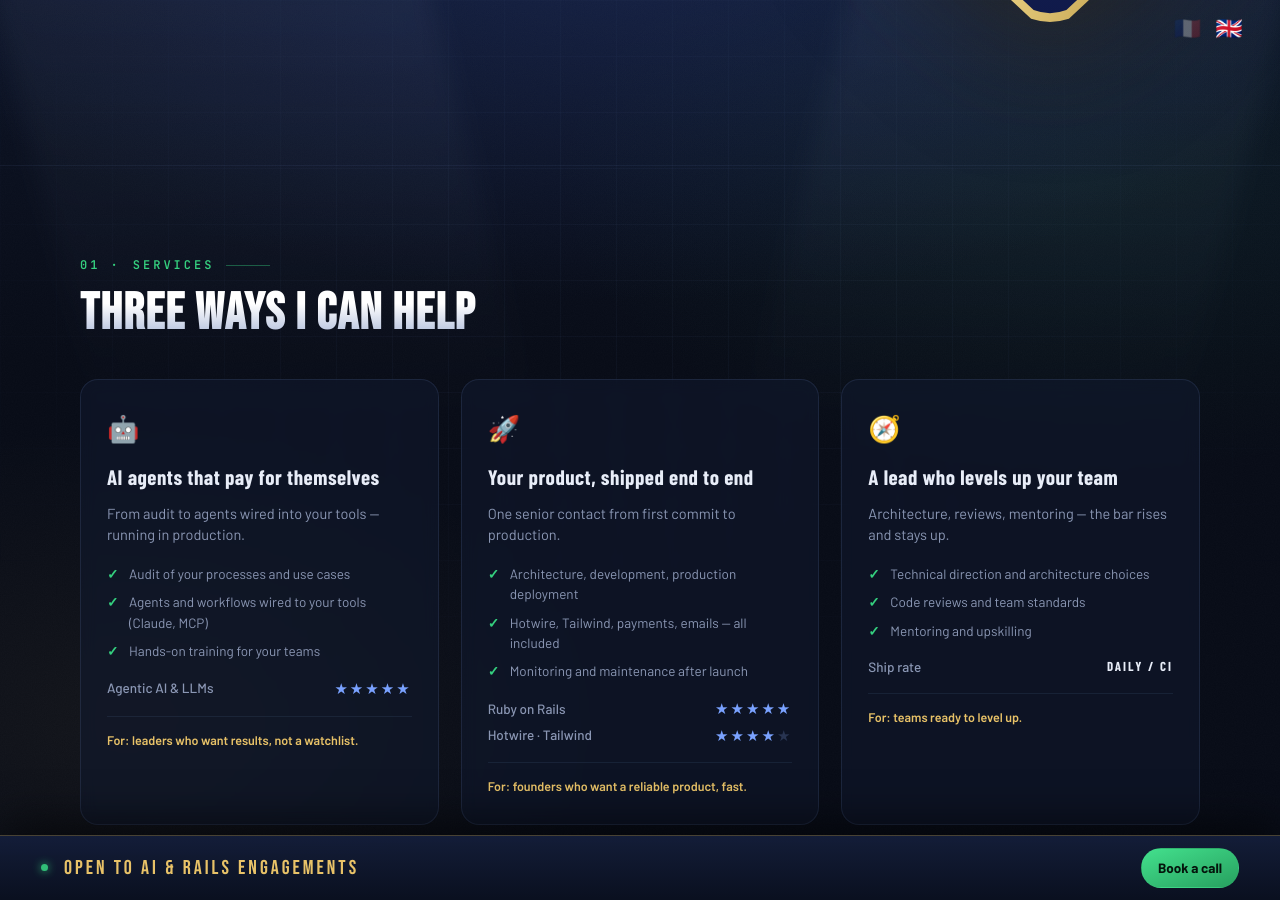
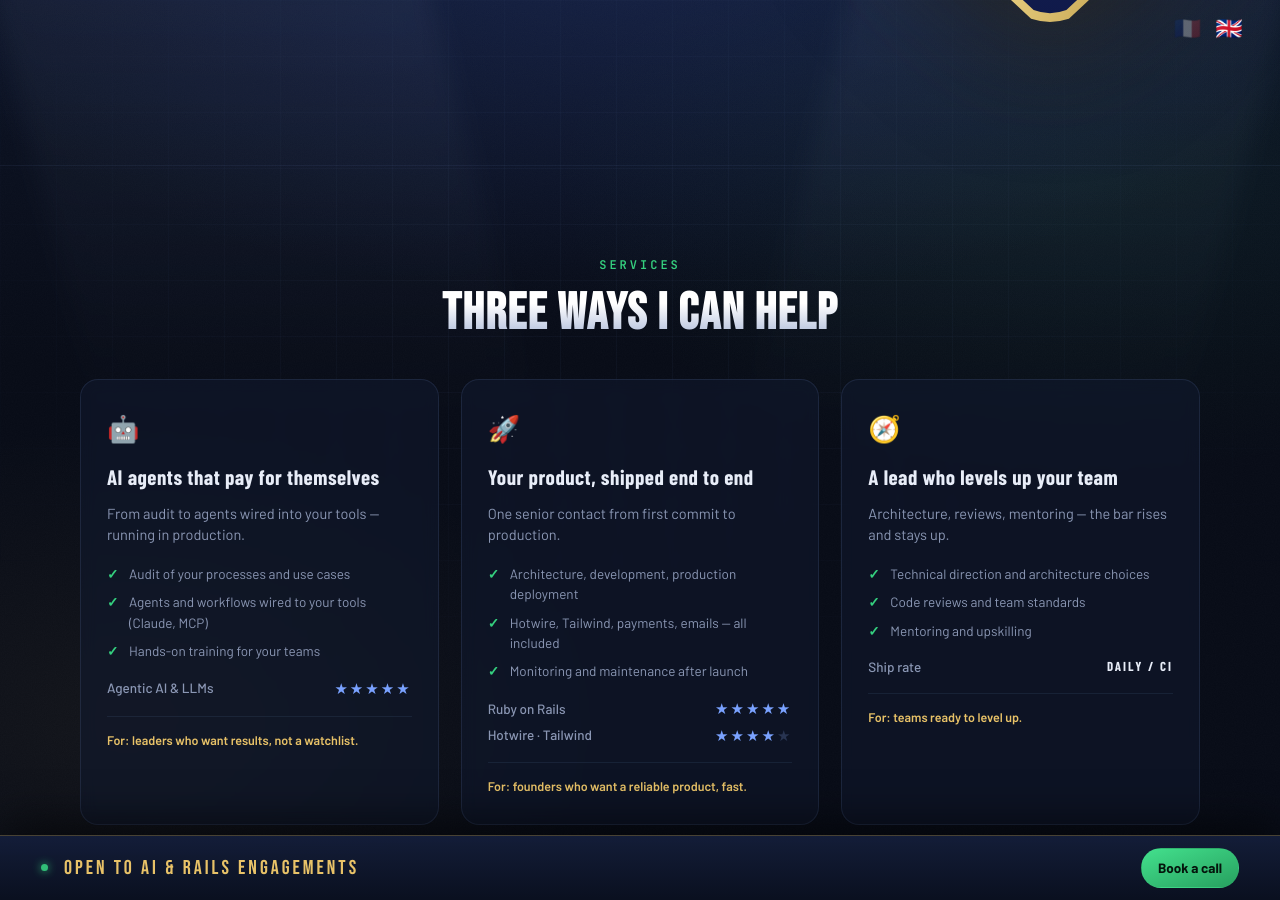
Before and after one commit to navidemad/navidemad.github.io, a Jekyll site: the page index.html, which Jekyll copies as it is, in a window 1280 px wide and 900 px high, scrolled down 735 px. Built offline with Jekyll 4.4.1, drawn with Linux system fonts in a browser that asks for light colours.

Commit message:
Drop section numbers, center section headers, unify spacing between Services and Contact

```diff
--- a/index.html
+++ b/index.html
@@ -247,16 +247,15 @@ h1 {
 .sec-label {
   font-family: "JetBrains Mono", monospace; font-weight: 600; font-size: 12px;
   letter-spacing: 3px; color: var(--green); text-transform: uppercase;
-  display: flex; align-items: center; gap: 12px; margin-bottom: 14px;
+  display: flex; align-items: center; justify-content: center; gap: 12px; margin-bottom: 14px;
 }
-.sec-label::after { content: ""; flex: 0 0 44px; height: 1px; background: rgba(53,208,127,.4); }
 .sec-title {
   font-family: "Bebas Neue", sans-serif; font-size: clamp(34px, 4vw, 52px); letter-spacing: 1.5px;
-  line-height: 1; margin-bottom: 10px;
+  line-height: 1; margin-bottom: 12px; text-align: center;
   background: linear-gradient(180deg, #ffffff 30%, #aab8d8);
   -webkit-background-clip: text; background-clip: text; -webkit-text-fill-color: transparent;
 }
-.sec-sub { color: var(--ink-dim); font-size: 15.5px; margin-bottom: 40px; }
+.sec-sub { color: var(--ink-dim); font-size: 15.5px; margin: 0 auto 40px; max-width: 560px; text-align: center; }
 .svc-grid { display: grid; grid-template-columns: repeat(3, 1fr); gap: 22px; margin-top: 40px; }
 .svc {
   position: relative; background: var(--panel); border: 1px solid var(--panel-edge); border-radius: 18px;
@@ -274,9 +273,6 @@ h1 {
 .svc h3 { font-family: "Barlow Condensed", sans-serif; font-weight: 700; font-size: 21px; letter-spacing: .5px; margin-bottom: 10px; }
 .svc p { color: var(--ink-dim); font-size: 14.5px; }
 .band.contact { text-align: center; border-bottom: none; padding-bottom: clamp(80px, 12vh, 140px); }
-.band.contact .sec-label { justify-content: center; }
-.band.contact .sec-label::after { display: none; }
-.band.contact .sec-sub { max-width: 560px; margin-left: auto; margin-right: auto; }
 .band.contact .cta-row { justify-content: center; }
 .band.contact .btn { font-size: 15px; padding: 14px 26px; }
 .reveal { opacity: 0; transform: translateY(24px); transition: opacity .7s cubic-bezier(.22,.9,.3,1), transform .7s cubic-bezier(.22,.9,.3,1); }
@@ -443,7 +439,7 @@ h1 {
 
 <section class="band" id="services">
   <div class="band-inner reveal">
-    <div class="sec-label">01 · <span data-i18n="services.label">Services</span></div>
+    <div class="sec-label"><span data-i18n="services.label">Services</span></div>
     <h2 class="sec-title" data-i18n="services.title">Three ways I can help</h2>
     <div class="svc-grid">
       <div class="svc">
@@ -490,7 +486,7 @@ h1 {
 
 <section class="band contact" id="contact">
   <div class="band-inner reveal">
-    <div class="sec-label">02 · <span data-i18n="contact.label">Contact</span></div>
+    <div class="sec-label"><span data-i18n="contact.label">Contact</span></div>
     <h2 class="sec-title" data-i18n="contact.title">Tell me what you’re trying to ship</h2>
     <p class="sec-sub" data-i18n="contact.desc">Describe your need in a few lines. I reply within 24 h, frankly: what I can do, how I’d approach it — and if I’m not the best person for the job, I’ll tell you clearly.</p>
     <div class="proc">
```
